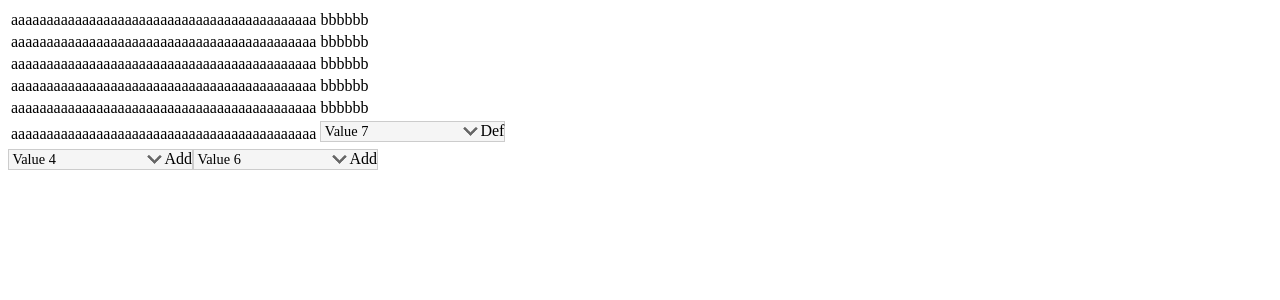
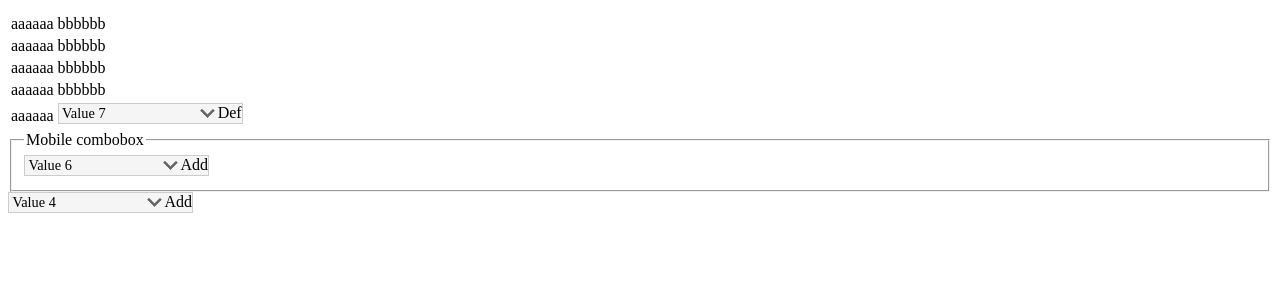
Before and after one commit to uniwizardcom/uwcombobox, a PHP site: page / in a window 1280 px wide. Shown: the top 300 px of the page. Run offline with PHP 8.4, Linux system fonts and the light colour scheme.

Commit message:
Mobile version. Some bug fixed.

```diff
--- a/index.php
+++ b/index.php
@@ -15,27 +15,27 @@ $t = time();
 		<div id="abcdef">
 			<table border="0">
 				<tr>
-					<td>aaaaaaaaaaaaaaaaaaaaaaaaaaaaaaaaaaaaaaaaaaa</td>
+					<td><div id="aaaaa"></div></td>
+					<td><div id="bbbbb"></div></td>
+				</tr>
+				<tr>
+					<td>aaaaaa</td>
 					<td>bbbbbb</td>
 				</tr>
 				<tr>
-					<td>aaaaaaaaaaaaaaaaaaaaaaaaaaaaaaaaaaaaaaaaaaa</td>
+					<td>aaaaaa</td>
 					<td>bbbbbb</td>
 				</tr>
 				<tr>
-					<td>aaaaaaaaaaaaaaaaaaaaaaaaaaaaaaaaaaaaaaaaaaa</td>
+					<td>aaaaaa</td>
 					<td>bbbbbb</td>
 				</tr>
 				<tr>
-					<td>aaaaaaaaaaaaaaaaaaaaaaaaaaaaaaaaaaaaaaaaaaa</td>
+					<td>aaaaaa</td>
 					<td>bbbbbb</td>
 				</tr>
 				<tr>
-					<td>aaaaaaaaaaaaaaaaaaaaaaaaaaaaaaaaaaaaaaaaaaa</td>
-					<td>bbbbbb</td>
-				</tr>
-				<tr>
-					<td>aaaaaaaaaaaaaaaaaaaaaaaaaaaaaaaaaaaaaaaaaaa</td>
+					<td>aaaaaa</td>
 					<td>
 						<input id="first_select" type="text" value="key 7" />
 					</td>
@@ -44,9 +44,29 @@ $t = time();
 		</body>
 	</div>
 	<input id="second_select" type="text" value="key 4" />
-	<input id="select_3" type="text" value="key 6" />
+
+	<fieldset>
+		<legend>Mobile combobox</legend>
+		<input id="select_3" type="text" value="key 6" />
+	</fieldset>
 
 	<script>
+	/*window.addEventListener('zoom', function(event){
+		var
+			width = window.innerWidth || document.documentElement.clientWidth || document.body.clientWidth,
+			height = window.innerHeight || document.documentElement.clientHeight || document.body.clientHeight
+		;
+		var ratio = window.devicePixelRatio || 1;
+		var w = screen.width * ratio;
+		var h = screen.height * ratio;
+
+		//document.getElementById('aaaaa').innerHTML = '['+width+'|'+screen.width+']';
+		//document.getElementById('bbbbb').innerHTML = '['+height+'|'+screen.height+']';
+		document.getElementById('aaaaa').innerHTML = '['+w+']';
+		document.getElementById('bbbbb').innerHTML = '['+h+']';
+	});*/
+
+
 	var selectObj = UWCombobox({
 		url: './getdata.php',
 		input: document.getElementById('first_select'),
--- a/view/default/uwcomboboxview.css
+++ b/view/default/uwcomboboxview.css
@@ -1,53 +1,53 @@
 @CHARSET "UTF-8";
 
-.uwcombobox-control,
-.uwcombobox-buttons,
-.uwcombobox-list {
+.uwcomboboxdefault .uwcombobox-control,
+.uwcomboboxdefault .uwcombobox-buttons,
+.uwcomboboxdefault.uwcombobox-list {
 	background:#f5f5f5;
 	border:none;
 }
 
-.uwcombobox-control {
+.uwcomboboxdefault .uwcombobox-control {
 	border-top:1px solid #ccc;
 	border-left:1px solid #ccc;
 	border-bottom:1px solid #ccc;
 }
 
-.uwcombobox-buttons {
+.uwcomboboxdefault .uwcombobox-buttons {
 	border-top:1px solid #ccc;
 	border-right:1px solid #ccc;
 	border-bottom:1px solid #ccc;
 }
 
-.uwcombobox-list {
+.uwcomboboxdefault.uwcombobox-list {
 	border-left:1px solid #ccc;
 	border-right:1px solid #ccc;
 	border-bottom:1px solid #ccc;
 }
 
-.uwcombobox-buttons .functional-button {
+.uwcomboboxdefault .uwcombobox-buttons .functional-button {
 	background:transparent;
 	border:none;
 	cursor:default;
 }
 
-.uwcombobox-buttons .functional-button.arrow-down {
+.uwcomboboxdefault .uwcombobox-buttons .functional-button.arrow-down {
 	background: url('./arrow_down_15x15.png') no-repeat center;
 }
 
-.uwcombobox-control .uwcombobox-contenttext {
+.uwcomboboxdefault .uwcombobox-control .uwcombobox-contenttext {
 	font-size:90%;
 	width:95%;
 	height:80%;
 	margin:1% auto;
 }
 
-.uwcombobox-list .uwcombobox-list-input {
+.uwcomboboxdefault.uwcombobox-list .uwcombobox-list-input {
 	border-top:1px solid #ccc;
 	border-bottom:1px solid #ccc;
 }
 
-.uwcombobox-list .uwcombobox-list-input input {
+.uwcomboboxdefault.uwcombobox-list .uwcombobox-list-input input {
 	font-size:90%;
 	width:100%;
 	border:0;
@@ -55,28 +55,28 @@
 	padding:1px 2px;
 }
 
-.uwcombobox-list .uwcombobox-list-input .reload-button {
+.uwcomboboxdefault.uwcombobox-list .uwcombobox-list-input .reload-button {
 	background: url('./refresh_15x15.png') no-repeat center;
 }
 
-.uwcombobox-list .uwcombobox-list-container ul,
-.uwcombobox-list .uwcombobox-list-container ul li {
+.uwcomboboxdefault.uwcombobox-list .uwcombobox-list-container ul,
+.uwcomboboxdefault.uwcombobox-list .uwcombobox-list-container ul li {
 	display:block;
 	list-style:none;
 	margin:0;
 	padding:0;
 }
 
-.uwcombobox-list .uwcombobox-list-container ul li {
+.uwcomboboxdefault.uwcombobox-list .uwcombobox-list-container ul li {
 	cursor:pointer;
 	margin:2px;
 	padding:2px;
 }
 
-.uwcombobox-list .uwcombobox-list-container ul li:hover {
+.uwcomboboxdefault.uwcombobox-list .uwcombobox-list-container ul li:hover {
 	background:#eee;
 }
 
-.uwcombobox-list .uwcombobox-list-container ul li.visited {
+.uwcomboboxdefault.uwcombobox-list .uwcombobox-list-container ul li.visited {
 	background:#ddd;
 }
--- a/view/default/uwcomboboxview.js
+++ b/view/default/uwcomboboxview.js
@@ -55,7 +55,7 @@ function UWComboboxView(directParent) {
 				privateObj.background.style.left = '0px';
 				privateObj.background.style.position = 'fixed';
 				privateObj.background.style.zIndex = '1000';
-				privateObj.background.className = 'background';
+				privateObj.background.className = 'uwcomboboxdefault background';
 				document.body.appendChild(privateObj.background);
 
 				this.resizeBackground();
@@ -152,6 +152,7 @@ function UWComboboxView(directParent) {
 
 				this.domInput = inp;
 				privateObj.divContainer = document.createElement('div');
+				privateObj.divContainer.className = 'uwcomboboxmedia';
 				privateObj.divContainer.style.width = width+'px';
 				privateObj.divContainer.style.height = height+'px';
 				privateObj.divContainer.style.overflow = 'hidden';
@@ -179,7 +180,7 @@ function UWComboboxView(directParent) {
 				var tthis = this;
 
 				privateObj.listView = document.createElement('div');
-				privateObj.listView.className = 'uwcombobox-list';
+				privateObj.listView.className = 'uwcomboboxdefault uwcombobox-list';
 				privateObj.listView.style.top = '0px';
 				privateObj.listView.style.left = '0px';
 				privateObj.listView.style.position = 'fixed';
@@ -288,7 +289,7 @@ function UWComboboxView(directParent) {
 							directParent.value = this.record[tthis.confValues.keyName];
 							directParent.recordValue = this.record;
 							privateObj.viewContentText.innerHTML = this.innerHTML;
-							tthis.domInput.value = tthis.value;
+							tthis.domInput.value = directParent.value;
 							this.className = 'visited';
 							tthis.close();
 							setTimeout(function(){
--- a/view/mobile/uwcomboboxview.css
+++ b/view/mobile/uwcomboboxview.css
@@ -1 +1,110 @@
 @CHARSET "UTF-8";
+
+.uwcomboboxmedia.background,
+.uwcomboboxmedia.uwcombobox-list {
+	background:rgba(100, 100, 100, 0.7);
+}
+
+.uwcomboboxmedia.background {
+	position:fixed;
+	z-index:1000;
+	top:0;
+	left:0;
+	right:0;
+	bottom:0;
+}
+
+.uwcomboboxmedia.uwcombobox-list {
+	position:absolute;
+	z-index:1001;
+	top:100px;
+	left:100px;
+	right:100px;
+
+	background:#f5f5f5;
+	border-top:none;
+	border-left:1px solid #ccc;
+	border-right:1px solid #ccc;
+	border-bottom:1px solid #ccc;
+
+	font-size:16px;
+}
+
+.uwcomboboxmedia .uwcombobox-control,
+.uwcomboboxmedia .uwcombobox-buttons {
+	background:#f5f5f5;
+	border:none;
+}
+
+.uwcomboboxmedia .uwcombobox-control {
+	border-top:1px solid #ccc;
+	border-left:1px solid #ccc;
+	border-bottom:1px solid #ccc;
+}
+
+.uwcomboboxmedia .uwcombobox-buttons {
+	border-top:1px solid #ccc;
+	border-right:1px solid #ccc;
+	border-bottom:1px solid #ccc;
+}
+
+.uwcomboboxmedia .uwcombobox-buttons .functional-button {
+	background:transparent;
+	border:none;
+	cursor:default;
+}
+
+.uwcomboboxmedia .uwcombobox-buttons .functional-button.arrow-down {
+	background: url('./arrow_down_15x15.png') no-repeat center;
+}
+
+.uwcomboboxmedia .uwcombobox-control .uwcombobox-contenttext {
+	font-size:90%;
+	width:95%;
+	height:80%;
+	margin:1% auto;
+}
+
+.uwcomboboxmedia.uwcombobox-list .uwcombobox-list-input {
+	border-top:1px solid #ccc;
+	border-bottom:1px solid #ccc;
+}
+
+.uwcomboboxmedia.uwcombobox-list .uwcombobox-list-input input {
+	font-size:90%;
+	width:100%;
+	border:0;
+	margin:0;
+	padding:1px 2px;
+}
+
+.uwcomboboxmedia.uwcombobox-list .uwcombobox-list-input .reload-button {
+	background: url('./refresh_15x15.png') no-repeat center;
+}
+
+.uwcomboboxmedia.uwcombobox-list .uwcombobox-list-container {
+	max-height:300px;
+}
+
+.uwcomboboxmedia.uwcombobox-list .uwcombobox-list-container ul,
+.uwcomboboxmedia.uwcombobox-list .uwcombobox-list-container ul li {
+	display:block;
+	list-style:none;
+	margin:0;
+	padding:0;
+}
+
+.uwcomboboxmedia.uwcombobox-list .uwcombobox-list-container ul li {
+	background: url('./select_dot_20x20.png') no-repeat left center;
+	cursor:pointer;
+	margin:2px;
+	padding:3px 3px 3px 23px;
+}
+
+.uwcomboboxmedia.uwcombobox-list .uwcombobox-list-container ul li:hover {
+	background: url('./select_dot_20x20.png') no-repeat left center #eee;
+}
+
+.uwcomboboxmedia.uwcombobox-list .uwcombobox-list-container ul li.visited {
+	background: url('./select_dot_center_20x20.png') no-repeat left center #ddd;
+}
--- a/view/mobile/uwcomboboxview.js
+++ b/view/mobile/uwcomboboxview.js
@@ -54,34 +54,33 @@ function UWComboboxView(directParent) {
 
 			createBackground: function() {
 				privateObj.background = document.createElement('div');
-				privateObj.background.style.top = '0px';
-				privateObj.background.style.left = '0px';
-				privateObj.background.style.position = 'fixed';
-				privateObj.background.style.zIndex = '1000';
-				privateObj.background.className = 'background';
+				privateObj.background.className = 'uwcomboboxmedia background';
 				document.body.appendChild(privateObj.background);
 
-				this.resizeBackground();
 				var tthis = this;
 				privateObj.background.onclick = function(){
 					this.parentNode.removeChild(this);
 					tthis.closeListView();
 				}
 				this.refreshView();
-
-				var offset = privateObj.divContainer.getBoundingClientRect();
-				privateObj.listView.style.left = (offset.left)+'px';
-				privateObj.listView.style.top = (offset.top + offset.height)+'px';
-
+				this.resizeBackground();
 			},
 			resizeBackground: function() {
-				if(privateObj.background) {
-					var
-						width = window.innerWidth || document.documentElement.clientWidth || document.body.clientWidth,
-						height = window.innerHeight || document.documentElement.clientHeight || document.body.clientHeight
-					;
-					privateObj.background.style.width = width+'px';
-					privateObj.background.style.height = height+'px';
+				var
+					width = parseFloat(window.innerWidth || document.documentElement.clientWidth || document.body.clientWidth),
+					height = parseFloat(window.innerHeight || document.documentElement.clientHeight || document.body.clientHeight),
+					rw = width / screen.width,
+					rh = height / screen.height
+				;
+
+				if(privateObj.listView) {
+					document.getElementById('aaaaa').innerHTML = '['+rw+']';
+					document.getElementById('bbbbb').innerHTML = '['+rh+']';
+					privateObj.listView.style.fontSize = (rw*300)+'%';
+				}
+
+				if(privateObj.listContainer) {
+					privateObj.listContainer.style.maxHeight = (rh*500)+'px';
 				}
 			},
 			close: function() {
@@ -155,6 +154,7 @@ function UWComboboxView(directParent) {
 
 				this.domInput = inp;
 				privateObj.divContainer = document.createElement('div');
+				privateObj.divContainer.className = 'uwcomboboxmedia';
 				privateObj.divContainer.style.width = width+'px';
 				privateObj.divContainer.style.height = height+'px';
 				privateObj.divContainer.style.overflow = 'hidden';
@@ -182,11 +182,7 @@ function UWComboboxView(directParent) {
 				var tthis = this;
 
 				privateObj.listView = document.createElement('div');
-				privateObj.listView.className = 'uwcombobox-list';
-				privateObj.listView.style.top = '0px';
-				privateObj.listView.style.left = '0px';
-				privateObj.listView.style.position = 'fixed';
-				privateObj.listView.style.zIndex = '1001';
+				privateObj.listView.className = 'uwcomboboxmedia uwcombobox-list';
 
 				var input = document.createElement('input');
 				input.setAttribute('type','text');
@@ -243,7 +239,6 @@ function UWComboboxView(directParent) {
 				privateObj.listContainer = document.createElement('div');
 				privateObj.listContainer.className = 'uwcombobox-list-container';
 				privateObj.listContainer.style.width = '100%';
-				privateObj.listContainer.style.maxHeight = '200px';
 				privateObj.listContainer.style.overflowX = 'hidden';
 				privateObj.listContainer.style.overflowY = 'auto';
 
@@ -291,8 +286,7 @@ function UWComboboxView(directParent) {
 							directParent.value = this.record[tthis.confValues.keyName];
 							directParent.recordValue = this.record;
 							privateObj.viewContentText.innerHTML = this.innerHTML;
-							tthis.domInput.value = tthis.value;
-							this.className = 'visited';
+							tthis.domInput.value = directParent.value;
 							tthis.close();
 							setTimeout(function(){
 								if(typeof tthis.onchange == 'function') {
@@ -305,6 +299,7 @@ function UWComboboxView(directParent) {
 								}
 							}, 100);
 						};
+
 						if(this.domInput.value == this.dataCollection[i][this.confValues.keyName]) {
 							item.className = 'visited';
 						}
```
Also changed, not shown: view/mobile/select_dot_20x20.png (added), view/mobile/select_dot_center_20x20.png (added).
